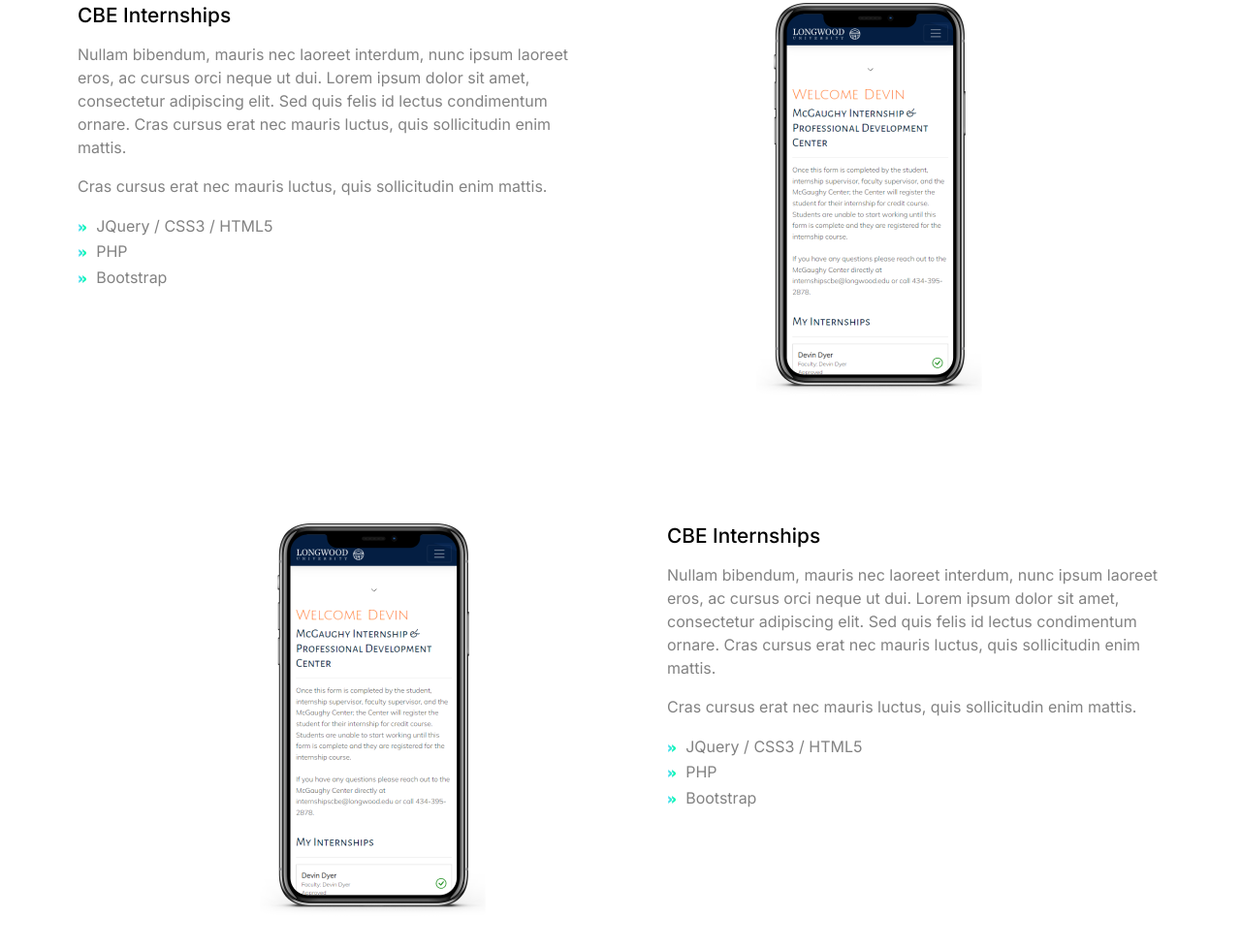
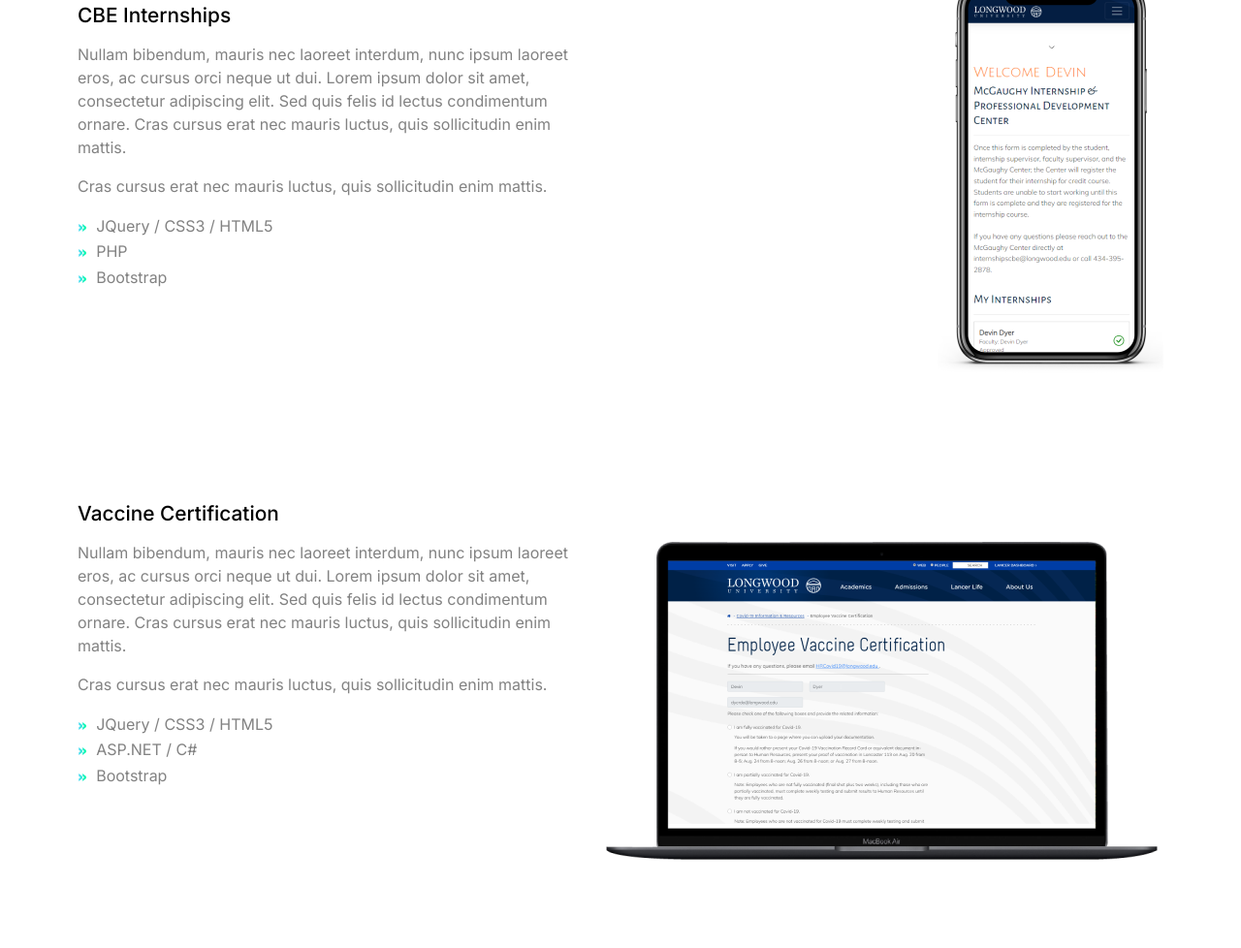
Before and after one commit to devinaustin1122/devinaustin1122.github.io, a website: page index.html in a window 1280 px wide. Shown: the part 1629-2607 px from the top of the page at 97% size. Drawn offline with nearby package versions, Linux system fonts and the light colour scheme.

Commit message:
more projects updates

```diff
--- a/index.html
+++ b/index.html
@@ -173,10 +173,10 @@
 
     <section class="projects" id="projects">
       <div class="projects__content">
-        <h2>Projects</h2>
         <div class="projects__list">
           <div class="project">
             <div class="project__description">
+              <h2>Projects</h2>
               <h3>CBE Internships</h3>
               <p>
                 Nullam bibendum, mauris nec laoreet interdum, nunc ipsum laoreet
@@ -198,10 +198,8 @@
             <img class="project__img" src="./public/images/internship.png" />
           </div>
           <div class="project">
-            <img class="project__img" src="./public/images/internship.png" />
-
             <div class="project__description">
-              <h3>CBE Internships</h3>
+              <h3>Vaccine Certification</h3>
               <p>
                 Nullam bibendum, mauris nec laoreet interdum, nunc ipsum laoreet
                 eros, ac cursus orci neque ut dui. Lorem ipsum dolor sit amet,
@@ -215,10 +213,11 @@
               </p>
               <ul class="list">
                 <li class="list__item">JQuery / CSS3 / HTML5</li>
-                <li class="list__item">PHP</li>
+                <li class="list__item">ASP.NET / C#</li>
                 <li class="list__item">Bootstrap</li>
               </ul>
             </div>
+            <img class="project__img" src="./public/images/vaccine.png" />
           </div>
         </div>
       </div>
--- a/scss/_projects.scss
+++ b/scss/_projects.scss
@@ -1,6 +1,8 @@
 .project {
+  margin-bottom: 3rem;
+
   &__img {
-    margin: 2rem;
+    display: none;
   }
 }
 
@@ -17,10 +19,13 @@
 
   .project {
     display: flex;
+    justify-content: space-between;
+    flex-wrap: wrap;
     margin-bottom: 8rem;
 
     &__img {
-      margin: auto;
+      margin-top: 2rem;
+      display: block;
     }
   }
 }
```
Also changed, not shown: public/images/vaccine.png (added), public/styles.css.
